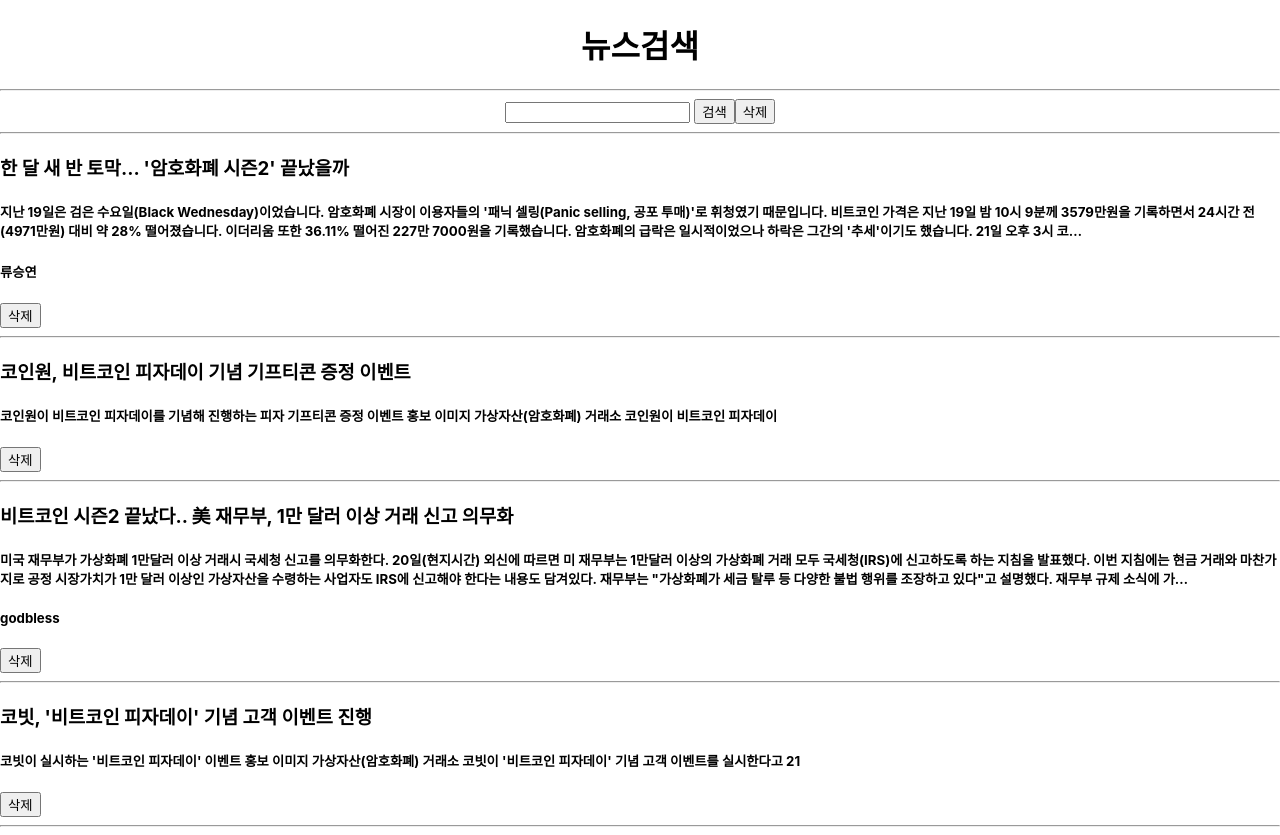
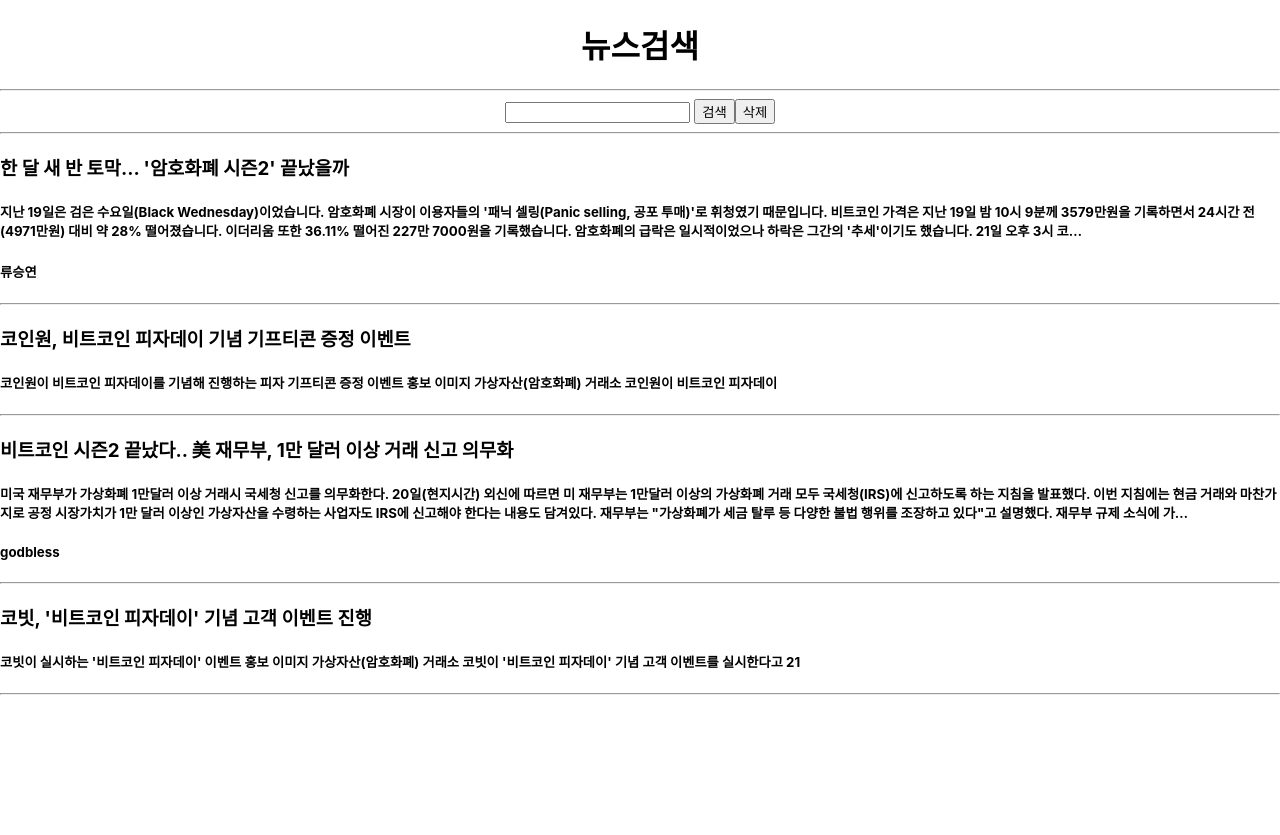
Before and after one commit to glenn-a810/GlennStudy, a React (Create React App) app in the folder react-study/: page / in a window 1280 px wide. After the commit the page ends 800 px from the top, so only its background shows below. Built offline with nearby package versions, Linux system fonts and the light colour scheme.

Commit message:
관우 과제 : 맨 마지막 기사부터 삭제하기(수정)

```diff
--- a/react-study/src/Components/NewsContents.js
+++ b/react-study/src/Components/NewsContents.js
@@ -6,7 +6,7 @@ function NewsContents({index, title, description, author, newsDelete}) {
             <h3>{title}</h3>
             <h5>{description}</h5>
             <h5>{author}</h5>
-            <button onClick={newsDelete}>삭제</button>
+            {/* <button onClick={newsDelete}>삭제</button> */}
             <hr/>
         </div>
     )
```
